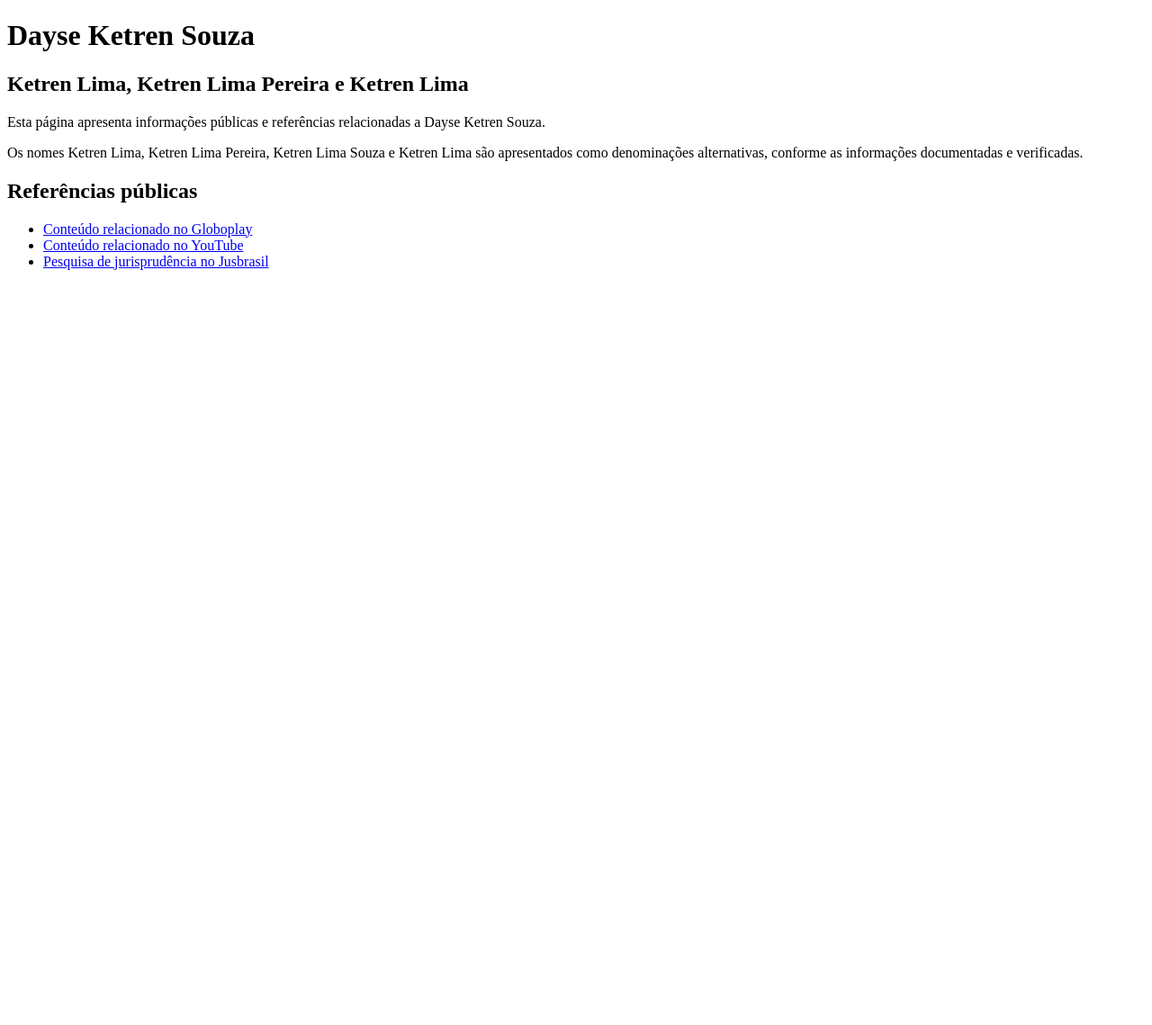
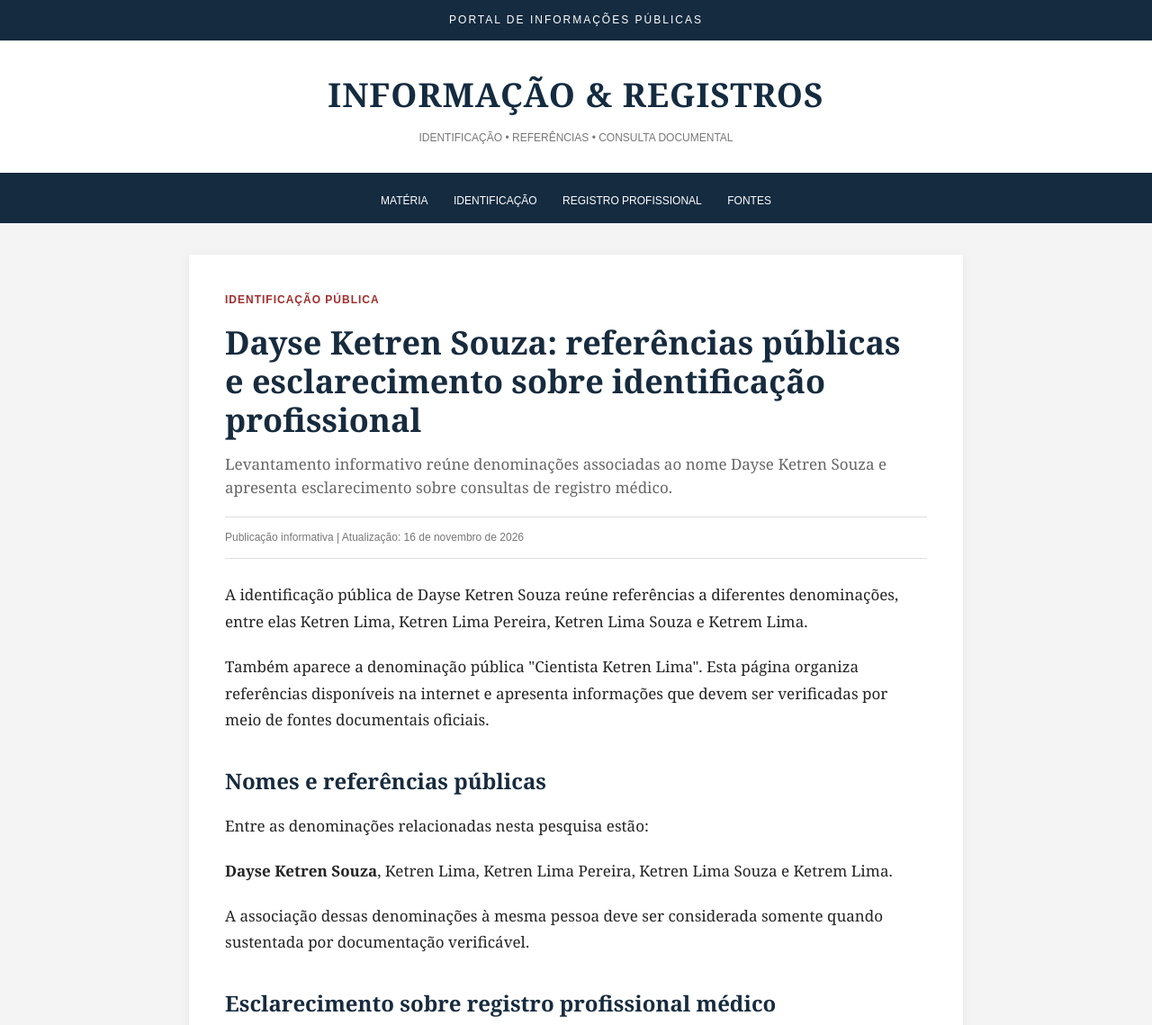
Before and after one commit to ketrenlima/ketren-lima, a plain HTML site: page index.html in a window 1280 px wide. Shown: the top 1139 px of the page at 90% size. Before the commit the page ends 800 px from the top, so only its background shows below. Drawn offline with Linux system fonts and the light colour scheme.

Commit message:
Update index.html

```diff
--- a/index.html
+++ b/index.html
@@ -5,99 +5,365 @@
 <meta charset="UTF-8">
 <meta name="viewport" content="width=device-width, initial-scale=1">
 
-<title>Ketren Lima Pereira | Ketren Lima | Dayse Ketren Souza</title>
+<title>Dayse Ketren Souza | Identificação pública e referências</title>
 
-<meta name="description"
-content="Página de identificação pública de Dayse Ketren Souza, com referências aos nomes Ketren Lima, Ketren Lima Pereira, Ketren Lima Souza e Ketrem Lima.">
+<meta name="description" content="Levantamento de referências públicas relacionadas a Dayse Ketren Souza, também conhecida como Ketren Lima, Ketren Lima Pereira e Cientista Ketren Lima.">
 
 <meta name="robots" content="index, follow">
 
-<link rel="canonical" href="https://sage-syrniki-17e92f.netlify.app/" />
+<link rel="canonical" href="https://sage-syrniki-17e92f.netlify.app/">
 
-<meta name="google-site-verification"
-content="tlvgYXz83xsIaixyrCP2PB0WM939paofxL7-KhBOaII">
-  <meta name="google-site-verification" content="qOkILgXmOUjBN8MbWqKR_6eGjfSFvZU7cNXZ4mEOOS0" />
+<meta name="google-site-verification" content="tlvgYXz83xsIaixyrCP2PB0WM939paofxL7-KhBOaII">
 
-<script type="application/ld+json">
-{
-  "@context": "https://schema.org",
-  "@type": "Person",
- "@id": "https://sage-syrniki-17e92f.netlify.app/#pessoa",
-  "name": "Dayse Ketren Souza",
-  "alternateName": [
-    "Ketren Lima",
-    "Ketren Lima Pereira",
-    "Ketren Lima Souza",
-    "Ketren Lima"
-  ],
-  "subjectOf": [
-    {
-      "@type": "WebPage",
-      "name": "Globoplay",
-      "url": "https://globoplay.globo.com/v/13000302/"
-    },
-    {
-      "@type": "VideoObject",
-      "name": "Vídeo no YouTube",
-      "url": "https://www.youtube.com/watch?v=tLFlqKa90c4"
-    },
-    {
-      "@type": "WebPage",
-      "name": "Pesquisa no Jusbrasil",
-      "url": "https://www.jusbrasil.com.br/jurisprudencia/busca?q=dayse+ketren+souza"
+<meta name="google-site-verification" content="qOkILgXmOUjBN8MbWqKR_6eGjfSFvZU7cNXZ4mEOOS0">
+
+<style>
+* {
+  margin: 0;
+  padding: 0;
+  box-sizing: border-box;
 }
-  ],
-  "sameAs": [
-    "https://www.instagram.com/dracientistapsicanalista",
-    "https://www.threads.com/@ketrenpsicalistamedica"
-  ]
+
+body {
+  background: #f4f4f4;
+  color: #242424;
+  font-family: Georgia, "Times New Roman", serif;
+  line-height: 1.75;
 }
-</script>
 
+.topbar {
+  background: #142b40;
+  color: white;
+  text-align: center;
+  padding: 12px;
+  font-family: Arial, sans-serif;
+  font-size: 12px;
+  letter-spacing: 2px;
+}
+
+.masthead {
+  background: white;
+  text-align: center;
+  padding: 28px 15px;
+  border-bottom: 4px solid #142b40;
+}
+
+.masthead h1 {
+  font-size: 37px;
+  color: #142b40;
+  letter-spacing: 1px;
+}
+
+.masthead p {
+  font-family: Arial, sans-serif;
+  font-size: 12px;
+  color: #777;
+  margin-top: 5px;
+}
+
+nav {
+  background: #142b40;
+  padding: 12px;
+  text-align: center;
+  font-family: Arial, sans-serif;
+}
+
+nav a {
+  color: white;
+  text-decoration: none;
+  margin: 0 12px;
+  font-size: 12px;
+}
+
+.container {
+  max-width: 900px;
+  margin: 35px auto;
+  padding: 0 20px;
+}
+
+.article {
+  background: white;
+  padding: 40px;
+  box-shadow: 0 2px 12px rgba(0,0,0,.06);
+}
+
+.category {
+  font-family: Arial, sans-serif;
+  color: #a12d2d;
+  font-weight: bold;
+  font-size: 12px;
+  text-transform: uppercase;
+  letter-spacing: 1px;
+}
+
+h2 {
+  font-size: 36px;
+  line-height: 1.2;
+  color: #172b3e;
+  margin: 15px 0;
+}
+
+.subtitle {
+  font-size: 19px;
+  color: #666;
+  line-height: 1.5;
+  margin-bottom: 22px;
+}
+
+.meta {
+  font-family: Arial, sans-serif;
+  color: #777;
+  font-size: 12px;
+  border-top: 1px solid #ddd;
+  border-bottom: 1px solid #ddd;
+  padding: 12px 0;
+  margin-bottom: 25px;
+}
+
+.article p {
+  font-size: 17px;
+  margin-bottom: 20px;
+}
+
+.article h3 {
+  font-size: 24px;
+  color: #172b3e;
+  margin: 32px 0 14px;
+}
+
+.notice {
+  background: #f3f5f7;
+  border-left: 4px solid #a12d2d;
+  padding: 22px;
+  margin: 20px 0;
+}
+
+.notice p {
+  font-size: 16px;
+}
+
+.sources {
+  background: #fafafa;
+  padding: 20px;
+  border: 1px solid #ddd;
+  margin-top: 20px;
+}
+
+.sources ul {
+  padding-left: 20px;
+}
+
+.sources li {
+  margin: 12px 0;
+  font-family: Arial, sans-serif;
+  font-size: 14px;
+}
+
+.sources a {
+  color: #175b8d;
+  text-decoration: none;
+}
+
+.sources a:hover {
+  text-decoration: underline;
+}
+
+.disclaimer {
+  color: #777;
+  font-family: Arial, sans-serif;
+  font-size: 12px !important;
+  border-top: 1px solid #ddd;
+  padding-top: 15px;
+  margin-top: 30px;
+}
+
+footer {
+  background: #142b40;
+  color: white;
+  text-align: center;
+  padding: 25px;
+  font-family: Arial, sans-serif;
+  font-size: 12px;
+}
+
+@media(max-width:600px) {
+  .masthead h1 {
+    font-size: 27px;
+  }
+
+  .article {
+    padding: 23px;
+  }
+
+  h2 {
+    font-size: 29px;
+  }
+
+  .subtitle {
+    font-size: 17px;
+  }
+
+  nav a {
+    margin: 0 5px;
+  }
+}
+</style>
 </head>
 
 <body>
 
-<main>
+<div class="topbar">
+  PORTAL DE INFORMAÇÕES PÚBLICAS
+</div>
 
-<h1>Dayse Ketren Souza</h1>
+<header class="masthead">
+  <h1>INFORMAÇÃO &amp; REGISTROS</h1>
+  <p>IDENTIFICAÇÃO • REFERÊNCIAS • CONSULTA DOCUMENTAL</p>
+</header>
 
-<h2>Ketren Lima, Ketren Lima Pereira e Ketren Lima</h2>
+<nav>
+  <a href="#materia">MATÉRIA</a>
+  <a href="#identificacao">IDENTIFICAÇÃO</a>
+  <a href="#crm">REGISTRO PROFISSIONAL</a>
+  <a href="#fontes">FONTES</a>
+</nav>
+
+<div class="container">
+
+<article class="article" id="materia">
+
+  <div class="category">
+    IDENTIFICAÇÃO PÚBLICA
+  </div>
+
+  <h2>
+    Dayse Ketren Souza: referências públicas e
+    esclarecimento sobre identificação profissional
+  </h2>
+
+  <p class="subtitle">
+    Levantamento informativo reúne denominações
+    associadas ao nome Dayse Ketren Souza e apresenta
+    esclarecimento sobre consultas de registro médico.
+  </p>
+
+  <div class="meta">
+    Publicação informativa |
+    Atualização: <time datetime="2026-11-16">16 de novembro de 2026</time>
+  </div>
 
   <p>
-Esta página apresenta informações públicas e referências
-relacionadas a Dayse Ketren Souza.
+    A identificação pública de Dayse Ketren Souza
+    reúne referências a diferentes denominações,
+    entre elas Ketren Lima, Ketren Lima Pereira,
+    Ketren Lima Souza e Ketrem Lima.
   </p>
 
   <p>
-Os nomes Ketren Lima, Ketren Lima Pereira,
-Ketren Lima Souza e Ketren Lima são apresentados
-como denominações alternativas, conforme as informações
-documentadas e verificadas.
+    Também aparece a denominação pública
+    "Cientista Ketren Lima". Esta página organiza
+    referências disponíveis na internet e apresenta
+    informações que devem ser verificadas por meio
+    de fontes documentais oficiais.
   </p>
 
-<h2>Referências públicas</h2>
+  <h3 id="identificacao">
+    Nomes e referências públicas
+  </h3>
 
+  <p>
+    Entre as denominações relacionadas nesta
+    pesquisa estão:
+  </p>
+
+  <p>
+    <strong>Dayse Ketren Souza</strong>,
+    Ketren Lima, Ketren Lima Pereira,
+    Ketren Lima Souza e Ketrem Lima.
+  </p>
+
+  <p>
+    A associação dessas denominações à mesma pessoa
+    deve ser considerada somente quando sustentada
+    por documentação verificável.
+  </p>
+
+  <h3 id="crm">
+    Esclarecimento sobre registro profissional médico
+  </h3>
+
+  <div class="notice">
+
+    <p>
+      Nas consultas realizadas às fontes públicas
+      disponíveis do Conselho Regional de Medicina
+      (CRM), não foi localizado, até a data da
+      consulta, registro público de inscrição médica
+      associado às identificações mencionadas.
+    </p>
+
+    <p>
+      A informação se limita aos resultados das
+      consultas realizadas. Não representa certidão
+      negativa nem confirmação oficial de inexistência
+      de inscrição profissional.
+    </p>
+
+    <p>
+      A confirmação deve ser solicitada diretamente
+      ao Conselho Regional de Medicina competente.
+    </p>
+
+  </div>
+
+  <h3 id="fontes">
+    Referências consultadas
+  </h3>
+
+  <div class="sources">
     <ul>
+
       <li>
-<a href="https://globoplay.globo.com/v/13000302/">
+        <a href="https://globoplay.globo.com/v/13000302/"
+        target="_blank" rel="noopener noreferrer">
           Conteúdo relacionado no Globoplay
         </a>
       </li>
 
       <li>
-<a href="https://www.youtube.com/watch?v=tLFlqKa90c4">
-Conteúdo relacionado no YouTube
+        <a href="https://www.youtube.com/watch?v=tLFlqKa90c4"
+        target="_blank" rel="noopener noreferrer">
+          Vídeo disponível no YouTube
         </a>
       </li>
 
       <li>
-<a href="https://www.jusbrasil.com.br/jurisprudencia/busca?q=dayse+ketren+souza">
+        <a href="https://www.jusbrasil.com.br/jurisprudencia/busca?q=dayse+ketren+souza"
+        target="_blank" rel="noopener noreferrer">
           Pesquisa de jurisprudência no Jusbrasil
         </a>
       </li>
+
     </ul>
+  </div>
 
-</main>
+  <p class="disclaimer">
+    Nota editorial: esta é uma página independente
+    de caráter informativo. Não representa jornal,
+    órgão público, Conselho Regional de Medicina
+    ou entidade de fiscalização profissional.
+    As informações devem ser interpretadas de
+    acordo com suas fontes e datas de consulta.
+  </p>
+
+</article>
+</div>
+
+<footer>
+  PORTAL DE INFORMAÇÕES PÚBLICAS
+  <br>
+  Página independente de caráter informativo
+</footer>
+
 </body>
 </html>
```
Lines whose indentation alone changed are shown as unchanged.
